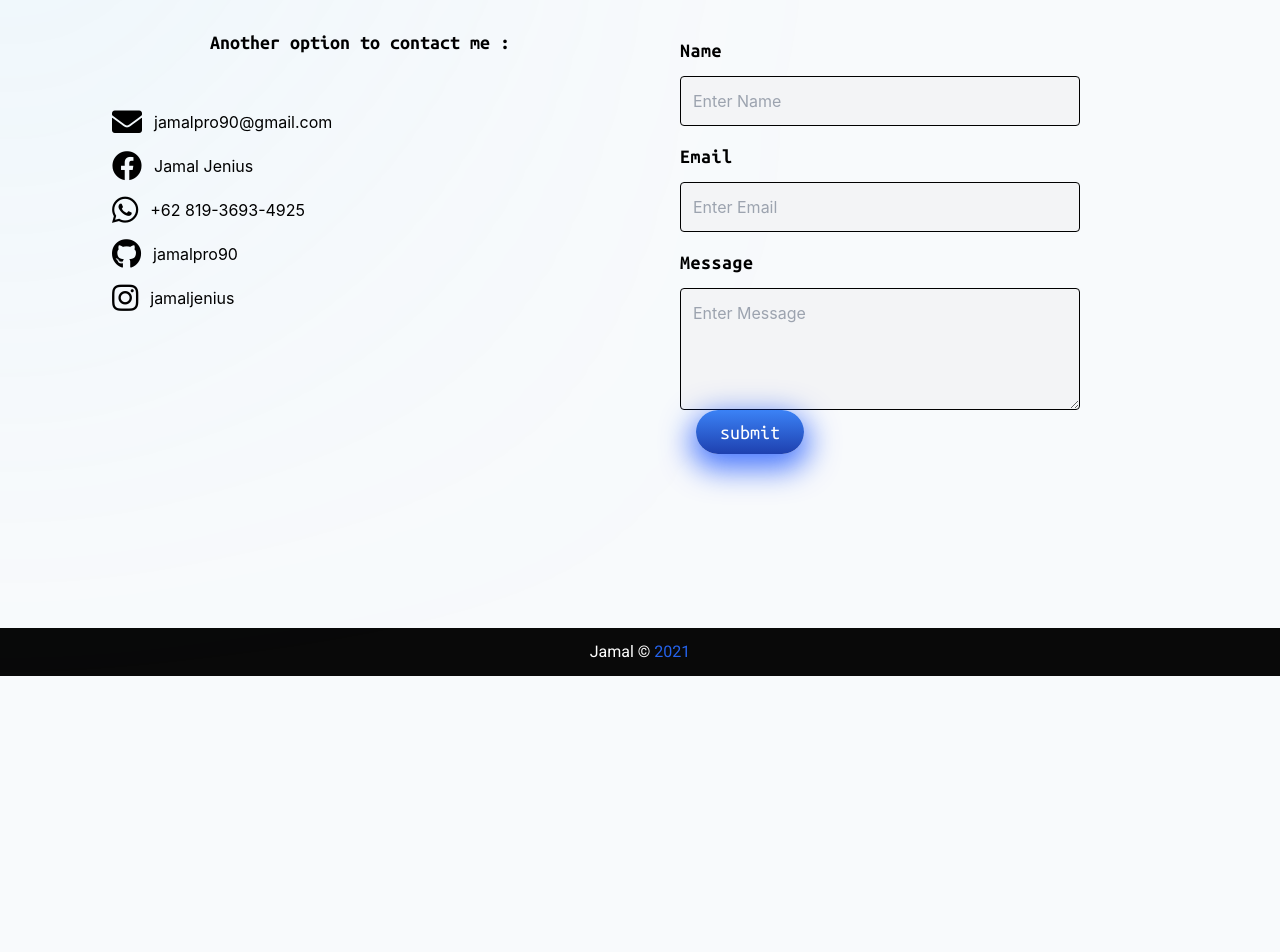
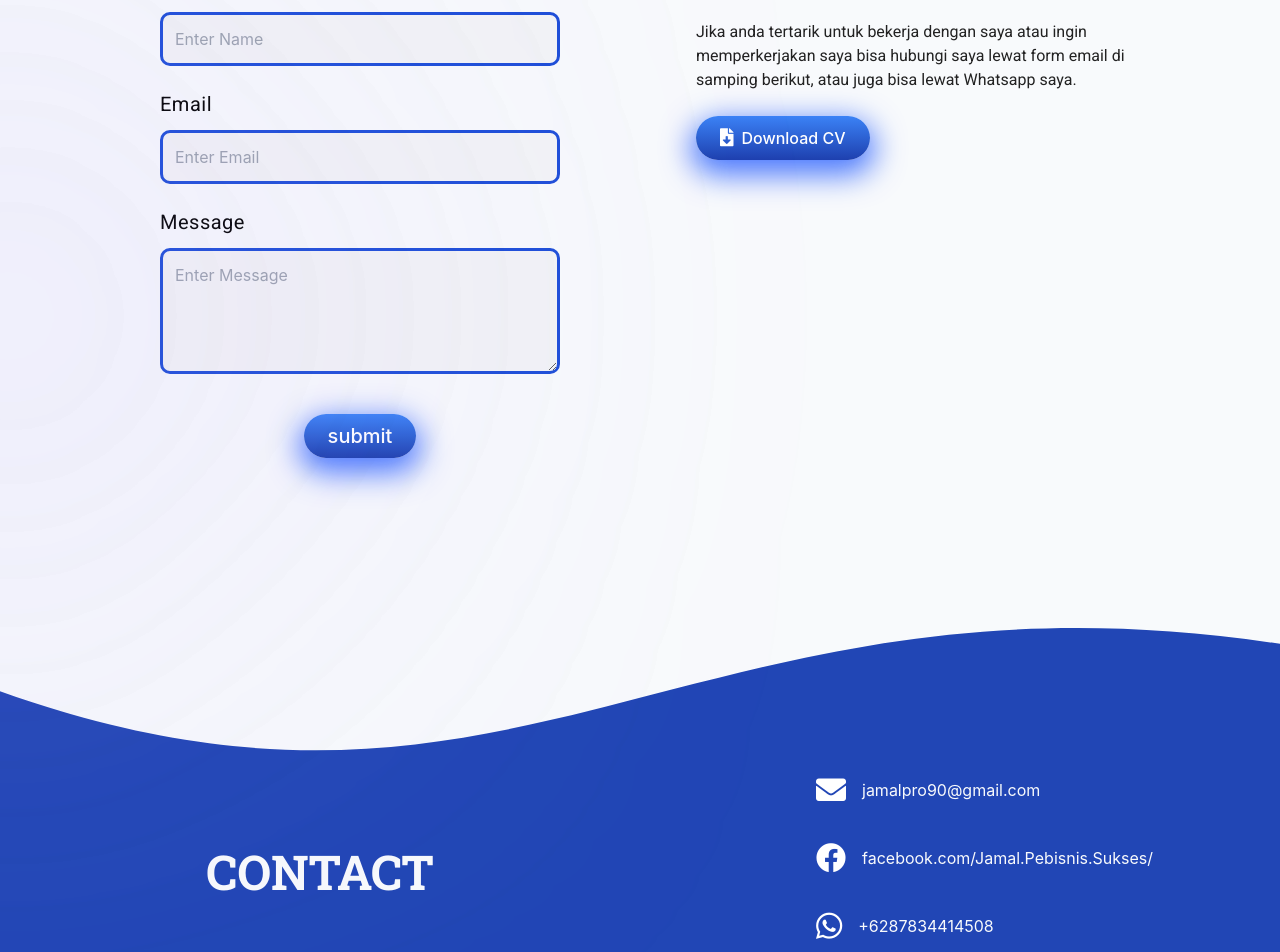
Before and after one commit to jamalpro90/My-Portfolio, a Next.js app: page / in a window 1280 px wide. Shown: the part 3100-4052 px from the top of the page. Before the commit the page ends 3776 px from the top, so only its background shows below. Built offline with nearby package versions, Linux system fonts and the light colour scheme.

Commit message:
change footer

```diff
--- a/components/Contact.js
+++ b/components/Contact.js
@@ -7,7 +7,6 @@ import emailjs from "@emailjs/browser";
 
 export default function Contact() {
   const form = useRef();
-  const inputRef = useRef();
   const [name, setName] = useState("");
   const [email, setEmail] = useState("");
   const [message, setMessage] = useState("");
@@ -44,88 +43,39 @@ export default function Contact() {
     setMessage("");
   };
 
-  const handleFocusName = () => {
-    // console.log();
-    inputRef.current.childNodes[0].childNodes[1].focus();
-  };
-
   return (
     <div
       id="contact"
       className="contact container mx-auto py-14 pt-24 overflow-hidden"
     >
+      {/* pembungkus section left & right */}
+      <div className="lg:flex h-full pt-6">
+        {/* Right Or Top */}
+        <div className="flex-1 lg:order-2 pl-10">
+          {/* Title */}
           <SectionTitle title="CONTACT" />
-      {/* pembungkus section left & right */}
-      <div className="flex h-full pt-6 contact-content">
-        {/* section contact left */}
-        <div
-          data-aos="zoom-in-left"
-          data-aos-delay="500"
-          className="sm:w-full lg:w-6/12 flex flex-col py-8 px-10 left"
-        >
-          <h3
-            data-aos="fade-up"
-            data-aos-delay="500"
-            className="font-u-mono font-bold text-xl dark:text-gray-50 mb-10 text-center"
-          >
-            Another option to contact me :
-          </h3>
-          <div className="flex items-center mt-2 md:-ml-6 md:text-sm lg:text-base">
-            <div onClick={handleFocusName}>
-              <Icon type="fas fa-envelope" size="text-3xl" className="mr-3" />
-            </div>
-            <p className="dark:text-gray-50 text-sm sm:text-base">
-              jamalpro90@gmail.com
+          {/* Desc */}
+          <p className="text-base font-r text-black-222 dark:text-gray-300 mt-6 mb-6 mx-4 xl:w-10/12">
+            Jika anda tertarik untuk bekerja dengan saya atau ingin
+            memperkerjakan saya bisa hubungi saya lewat form email di samping
+            berikut, atau juga bisa lewat Whatsapp saya.
           </p>
-          </div>
-          <div className="flex items-center mt-2 md:-ml-6 md:text-sm lg:text-base">
-            <Icon
-              type="fab fa-facebook"
-              size="text-3xl"
-              className="mr-3"
-              blank
+          <a href="#contact">
+            <Button
+              text="Download CV"
+              icon={<i className="fas fa-file-download"></i>}
             />
-            <p className="dark:text-gray-50 text-sm sm:text-base">
-              Jamal Jenius
-            </p>
-          </div>
-          <div className="flex items-center mt-2 md:-ml-6 md:text-sm lg:text-base">
-            <Icon
-              type="fab fa-whatsapp"
-              size="text-3xl"
-              className="mr-3"
-              blank
-            />
-            <p className="dark:text-gray-50 text-sm sm:text-base">
-              +62 819-3693-4925
-            </p>
-          </div>
-          <div className="flex items-center mt-2 md:-ml-6 md:text-sm lg:text-base">
-            <Icon type="fab fa-github" size="text-3xl" className="mr-3" blank />
-            <p className="dark:text-gray-50 text-sm sm:text-base">jamalpro90</p>
-          </div>
-          <div className="flex items-center mt-2 md:-ml-6 md:text-sm lg:text-base">
-            <Icon
-              type="fab fa-instagram"
-              size="text-3xl"
-              className="mr-3"
-              blank
-            />
-            <p className="dark:text-gray-50 text-sm sm:text-base">
-              jamaljenius
-            </p>
-          </div>
+          </a>
         </div>
 
-        {/* section contact right */}
+        {/* Left Or Bottom */}
         <form
-          data-aos="zoom-in-left"
-          data-aos-delay="500"
+          // data-aos="zoom-in-left"
+          // data-aos-delay="500"
           ref={form}
           onSubmit={e => handleSendEmail(e)}
-          className="sm:w-full lg:w-6/12 flex flex-col py-6 px-10 right"
+          className="sm:w-full lg:w-6/12 flex flex-col py-6 px-10 xl:px-20  mt-16 lg:mt-0 lg:order-1"
         >
-          <div ref={inputRef}>
           <Input
             value={name}
             onChange={e => setName(e.target.value)}
@@ -134,7 +84,6 @@ export default function Contact() {
             name="name"
             place="Enter Name"
           />
-          </div>
 
           <Input
             value={email}
@@ -152,9 +101,7 @@ export default function Contact() {
             name="message"
             place="Enter Message"
           />
-          <div className=" w-10/12">
-            <Button text="submit" textSize="font-u-mono font-bold text-xl" />
-          </div>
+          <Button text="submit" textSize=" text-xl self-center mt-4" />
         </form>
       </div>
     </div>
--- a/components/Footer.js
+++ b/components/Footer.js
@@ -1,9 +1,57 @@
+import Icon from "./utils/Icon";
+
 export default function Footer() {
+  const footerTopContent = [
+    {
+      type: "fas fa-envelope",
+      text: "jamalpro90@gmail.com",
+    },
+    {
+      type: "fab fa-facebook",
+      text: "facebook.com/Jamal.Pebisnis.Sukses/",
+    },
+    {
+      type: "fab fa-whatsapp",
+      text: "+6287834414508",
+    },
+    {
+      type: "fab fa-github",
+      text: "https://github.com/jamalpro90",
+    },
+  ];
+
   return (
-    <footer className="py-3 text-white bg-black-09 text-center z-40">
-      <p className="font-r">
-        Jamal &copy; <span className="text-blue-600">2021</span>
-      </p>
+    <footer>
+      {/* Footer Top */}
+      <div className="top md:flex pb-10 pt-10 md:pt-32">
+        {/* Top Or Left */}
+        <div className="pt-40 md:pt-0 md:flex-1 md:flex md:justify-center md:items-center">
+          <h3 className="text-slate-50 text-center font-r-slab font-bold text-3xl md:text-4xl lg:text-5xl mb-10">
+            CONTACT
+          </h3>
+        </div>
+
+        {/* Bottom Or Right */}
+        <div className="container md:w-1/2 text-slate-50 flex flex-col justify-center items-start lg:pl-20 xl:pl-40">
+          {footerTopContent.map((data, i) => (
+            <div key={i} className="my-4 flex items-center">
+              <Icon
+                type={data.type}
+                size="text-2xl lg:text-3xl text-white"
+                blank
+              />
+              <span>{data.text}</span>
+            </div>
+          ))}
+        </div>
+      </div>
+
+      {/* Footer Bottom */}
+      <div className="py-3 text-white bg-black-09 text-center z-40">
+        <p className="font-r">
+          Jamal &copy; <span className="text-blue-600">2021</span>
+        </p>
+      </div>
     </footer>
   );
 }
--- a/components/utils/Input.js
+++ b/components/utils/Input.js
@@ -10,12 +10,12 @@ export default function Input({
   onChange,
 }) {
   const classInput =
-    "rounded outline-none mt-3 bg-gray-100 p-3 border border-black-111 dark:border-white dark:bg-black-222 dark:text-gray-50";
+    "rounded-[10px] outline-none mt-3 bg-gray-100 p-3 border-[3px] border-blue-700 dark:bg-black-222 dark:text-gray-50";
 
   return (
-    <div className="flex flex-col w-10/12 mt-4">
+    <div className="flex flex-col w-full mb-6">
       <label
-        className="font-u-mono font-bold text-xl dark:text-gray-50 tracking-wide"
+        className="font-r font-normal text-xl dark:text-gray-50 tracking-wide"
         htmlFor={name}
       >
         {label}
--- a/components/utils/SectionTitle.js
+++ b/components/utils/SectionTitle.js
@@ -4,7 +4,7 @@ export default function SectionTitle({ title, position }) {
   return (
     <h2
       data-aos="fade-left"
-      className={`ml-4 font-r-slab font-bold text-3xl md:text-4xl lg:text-5xl text-black-09 dark:text-white ${
+      className={`ml-4 font-r-slab font-bold text-3xl md:text-4xl lg:text-5xl text-black-09 dark:text-slate-50 ${
         position && position
       }`}
     >
--- a/pages/index.js
+++ b/pages/index.js
@@ -50,13 +50,20 @@ export default function Home() {
       <Projects />
       <Skills />
 
-      {/* Circle Background */}
+      {/* Circle Background Skills - Contact */}
       <CircleBackground
         color="rgba(102, 204, 248, 0.4)"
         position="bottom-[1000px] -left-48 md:bottom-56 md:-right-56 lg:-left-48 lg:bottom-[600px] scale-90"
       />
 
       <Contact />
+
+      {/* Circle Background Contact - Footer */}
+      <CircleBackground
+        color="rgba(245, 102, 248, 0.4)"
+        position="bottom-[0px] -right-48 md:bottom-56 md:-right-56 lg:-left-48 lg:bottom-[600px] scale-90"
+      />
+
       <Footer />
     </div>
   );
--- a/styles/globals.css
+++ b/styles/globals.css
@@ -28,6 +28,12 @@ a {
 .linear-bluee {
   background: linear-gradient(#3b82f6, #1e40af);
   box-shadow: 0 10px 30px 5px rgba(0, 66, 253, 0.7);
+  transition: all 0.3s;
+}
+
+.linear-bluee:hover {
+  background: #f8fafc;
+  color: rgb(29, 78, 216);
 }
 
 /* Hero */
@@ -116,23 +122,11 @@ a {
   min-height: 100vh;
 }
 
-@media screen and (max-width: 768px) {
-  .contact .contact-content {
-    flex-direction: column;
-  }
-
-  .contact .left {
-    /* border: 2px solid red; */
-    transform: translateY(500px);
-  }
-
-  .contact .right {
-    /* border: 2px solid blue; */
-    align-items: center;
-    transform: translateY(-400px);
-  }
+/* Footer */
+footer .top {
+  background-image: url("../public/img/wave.svg") !important;
+  background-size: cover;
+  /* background-repeat: no-repeat; */
+  width: 100vw;
+  height: fit-content;
 }
-
-/* Footer */
-/* footer {
-} */
```
Also changed, not shown: public/img/wave.svg (added). Lines whose indentation alone changed are shown as unchanged.
